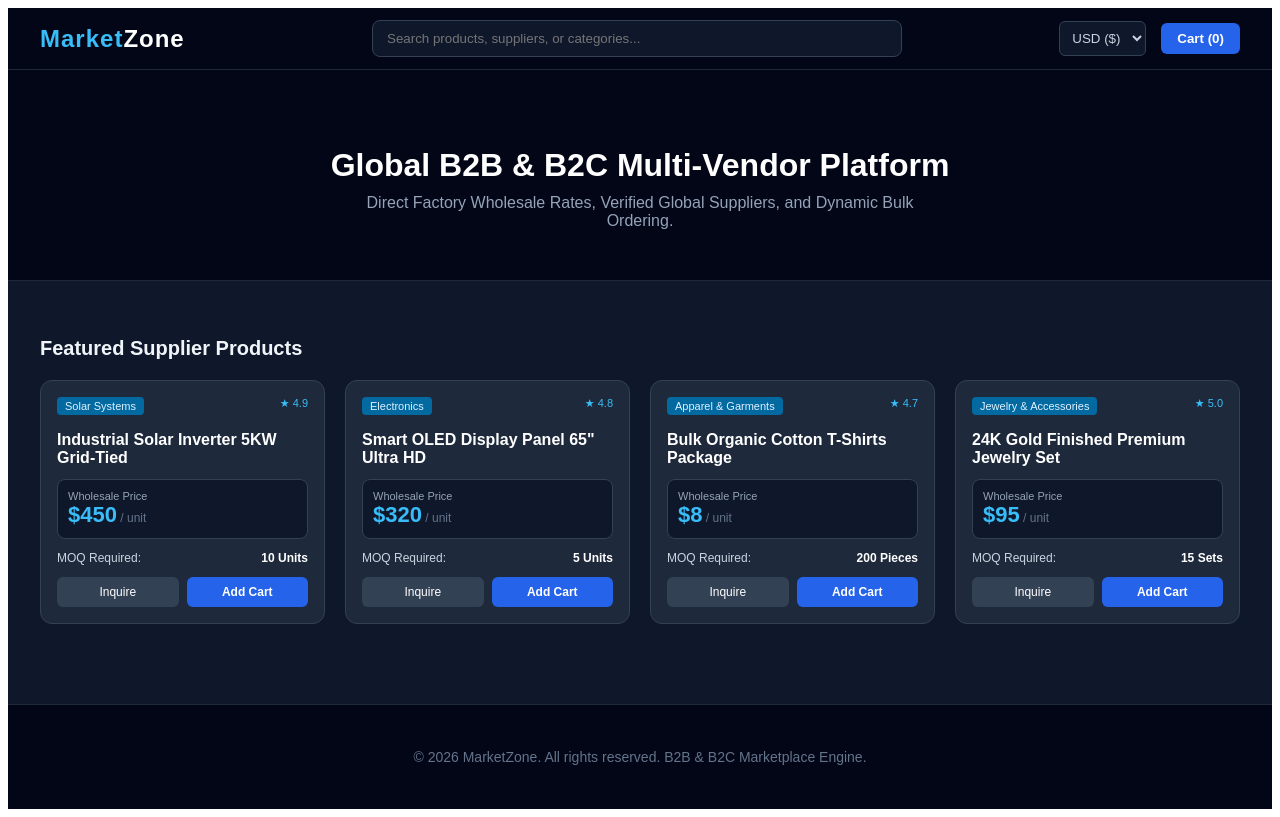
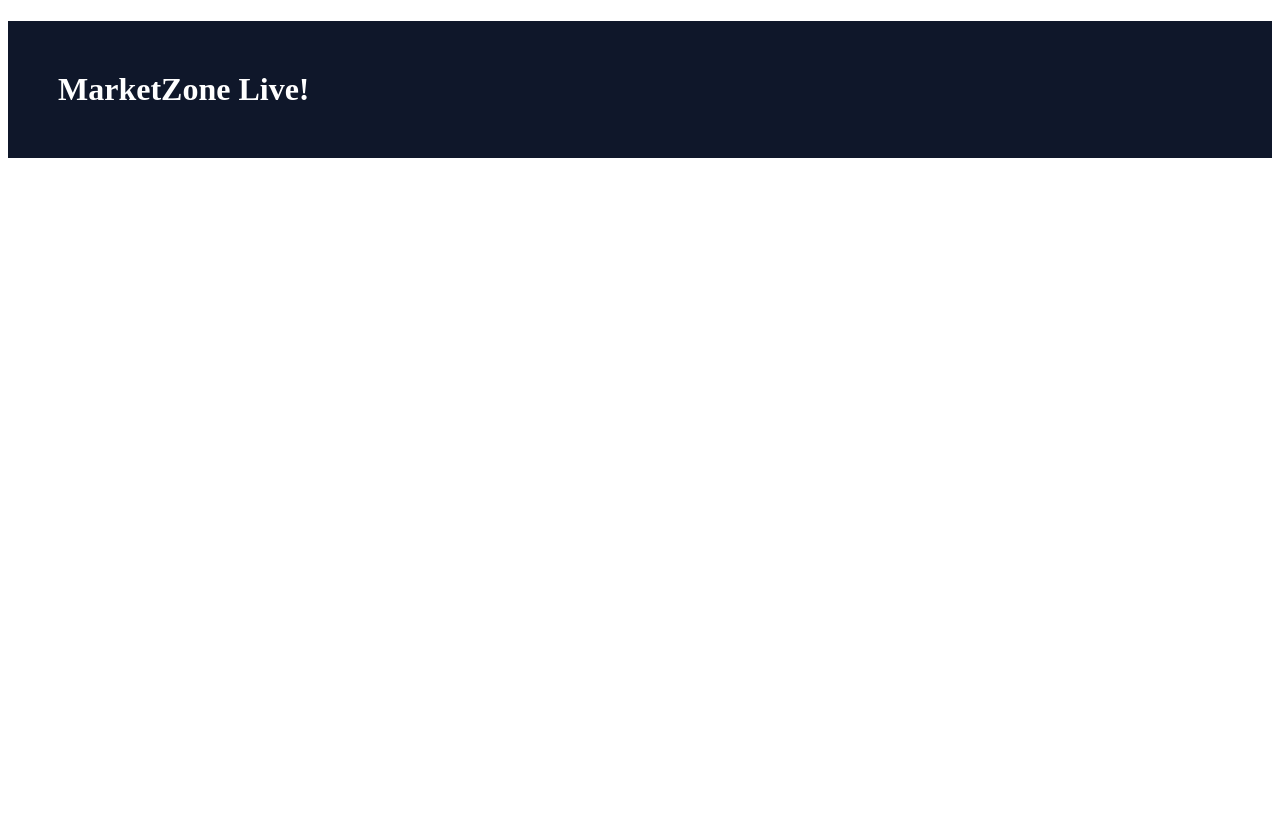
Before and after one commit to pateljabir786/MarketZone-Core, a Next.js app: page / in a window 1280 px wide. Built offline with nearby package versions, Linux system fonts and the light colour scheme.

Commit message:
Remove product list and update Home component

```diff
--- a/app/page.js
+++ b/app/page.js
@@ -1,171 +1,3 @@
-'use client';
-
-import React, { useState } from 'react';
-
-const PRODUCTS = [
-  {
-    id: 1,
-    name: 'Industrial Solar Inverter 5KW Grid-Tied',
-    category: 'Solar Systems',
-    priceUSD: 450,
-    moq: 10,
-    unit: 'Units',
-    rating: '4.9',
-  },
-  {
-    id: 2,
-    name: 'Smart OLED Display Panel 65" Ultra HD',
-    category: 'Electronics',
-    priceUSD: 320,
-    moq: 5,
-    unit: 'Units',
-    rating: '4.8',
-  },
-  {
-    id: 3,
-    name: 'Bulk Organic Cotton T-Shirts Package',
-    category: 'Apparel & Garments',
-    priceUSD: 8,
-    moq: 200,
-    unit: 'Pieces',
-    rating: '4.7',
-  },
-  {
-    id: 4,
-    name: '24K Gold Finished Premium Jewelry Set',
-    category: 'Jewelry & Accessories',
-    priceUSD: 95,
-    moq: 15,
-    unit: 'Sets',
-    rating: '5.0',
-  },
-];
-
 export default function Home() {
-  const [search, setSearch] = useState('');
-  const [cartCount, setCartCount] = useState(0);
-
-  return (
-    <div style={{ backgroundColor: '#0f172a', color: '#f8fafc', minHeight: '100vh', fontFamily: 'sans-serif' }}>
-      {/* HEADER */}
-      <header style={{ borderBottom: '1px solid #1e293b', backgroundColor: '#020617', padding: '12px 20px', position: 'sticky', top: 0, zIndex: 50 }}>
-        <div style={{ maxWidth: '1200px', margin: '0 auto', display: 'flex', alignItems: 'center', justifyContent: 'space-between', gap: '15px', flexWrap: 'wrap' }}>
-
-          <div style={{ fontSize: '24px', fontWeight: 'bold', color: '#38bdf8', letterSpacing: '1px' }}>
-            Market<span style={{ color: '#fff' }}>Zone</span>
-          </div>
-
-          <div style={{ flex: '1', maxWidth: '500px', minWidth: '250px' }}>
-            <input
-              type="text"
-              placeholder="Search products, suppliers, or categories..."
-              value={search}
-              onChange={(e) => setSearch(e.target.value)}
-              style={{
-                width: '100%',
-                padding: '10px 14px',
-                borderRadius: '8px',
-                border: '1px solid #334155',
-                backgroundColor: '#0f172a',
-                color: '#fff',
-                outline: 'none',
-              }}
-            />
-          </div>
-
-          <div style={{ display: 'flex', alignItems: 'center', gap: '15px' }}>
-            <select style={{ backgroundColor: '#0f172a', color: '#cbd5e1', border: '1px solid #334155', padding: '8px', borderRadius: '6px' }}>
-              <option>USD ($)</option>
-              <option>EUR (€)</option>
-              <option>INR (₹)</option>
-            </select>
-
-            <button
-              onClick={() => setCartCount(cartCount + 1)}
-              style={{ backgroundColor: '#2563eb', color: '#fff', border: 'none', padding: '8px 16px', borderRadius: '6px', fontWeight: 'bold', cursor: 'pointer' }}
-            >
-              Cart ({cartCount})
-            </button>
-          </div>
-        </div>
-      </header>
-
-      {/* HERO BANNER */}
-      <section style={{ textAlign: 'center', padding: '50px 20px', backgroundColor: '#020617', borderBottom: '1px solid #1e293b' }}>
-        <h1 style={{ fontSize: '32px', fontWeight: '800', color: '#fff', marginBottom: '10px' }}>
-          Global B2B & B2C Multi-Vendor Platform
-        </h1>
-        <p style={{ color: '#94a3b8', fontSize: '16px', maxWidth: '600px', margin: '0 auto' }}>
-          Direct Factory Wholesale Rates, Verified Global Suppliers, and Dynamic Bulk Ordering.
-        </p>
-      </section>
-
-      {/* CATALOG */}
-      <main style={{ maxWidth: '1200px', margin: '0 auto', padding: '40px 20px' }}>
-        <h2 style={{ fontSize: '20px', fontWeight: '700', marginBottom: '20px', color: '#f1f5f9' }}>
-          Featured Supplier Products
-        </h2>
-
-        <div style={{ display: 'grid', gridTemplateColumns: 'repeat(auto-fit, minmax(260px, 1fr))', gap: '20px' }}>
-          {PRODUCTS.map((item) => (
-            <div
-              key={item.id}
-              style={{
-                backgroundColor: '#1e293b',
-                borderRadius: '12px',
-                border: '1px solid #334155',
-                padding: '16px',
-                display: 'flex',
-                flexDirection: 'column',
-                justifyContent: 'space-between',
-              }}
-            >
-              <div>
-                <div style={{ display: 'flex', justifyContent: 'space-between', fontSize: '11px', marginBottom: '10px' }}>
-                  <span style={{ backgroundColor: '#0369a1', color: '#e0f2fe', padding: '3px 8px', borderRadius: '4px' }}>
-                    {item.category}
-                  </span>
-                  <span style={{ color: '#38bdf8' }}>★ {item.rating}</span>
-                </div>
-
-                <h3 style={{ fontSize: '16px', fontWeight: '600', color: '#fff', marginBottom: '12px' }}>
-                  {item.name}
-                </h3>
-
-                <div style={{ backgroundColor: '#0f172a', padding: '10px', borderRadius: '8px', border: '1px solid #334155', marginBottom: '12px' }}>
-                  <span style={{ fontSize: '11px', color: '#94a3b8', display: 'block' }}>Wholesale Price</span>
-                  <span style={{ fontSize: '22px', fontWeight: 'bold', color: '#38bdf8' }}>${item.priceUSD}</span>
-                  <span style={{ fontSize: '12px', color: '#64748b' }}> / unit</span>
-                </div>
-              </div>
-
-              <div>
-                <div style={{ fontSize: '12px', color: '#cbd5e1', marginBottom: '12px', display: 'flex', justifyContent: 'space-between' }}>
-                  <span>MOQ Required:</span>
-                  <span style={{ fontWeight: 'bold', color: '#fff' }}>{item.moq} {item.unit}</span>
-                </div>
-
-                <div style={{ display: 'grid', gridTemplateColumns: '1fr 1fr', gap: '8px' }}>
-                  <button style={{ backgroundColor: '#334155', color: '#fff', border: 'none', padding: '8px', borderRadius: '6px', fontSize: '12px', cursor: 'pointer' }}>
-                    Inquire
-                  </button>
-                  <button
-                    onClick={() => setCartCount(cartCount + 1)}
-                    style={{ backgroundColor: '#2563eb', color: '#fff', border: 'none', padding: '8px', borderRadius: '6px', fontSize: '12px', fontWeight: 'bold', cursor: 'pointer' }}
-                  >
-                    Add Cart
-                  </button>
-                </div>
-              </div>
-            </div>
-          ))}
-        </div>
-      </main>
-
-      {/* FOOTER */}
-      <footer style={{ borderTop: '1px solid #1e293b', backgroundColor: '#020617', padding: '30px 20px', textAlign: 'center', color: '#64748b', fontSize: '14px', marginTop: '40px' }}>
-        <p>© 2026 MarketZone. All rights reserved. B2B & B2C Marketplace Engine.</p>
-      </footer>
-    </div>
-  );
+  return <h1 style={{color: '#fff', backgroundColor: '#0f172a', padding: '50px'}}>MarketZone Live!</h1>;
 }
```
